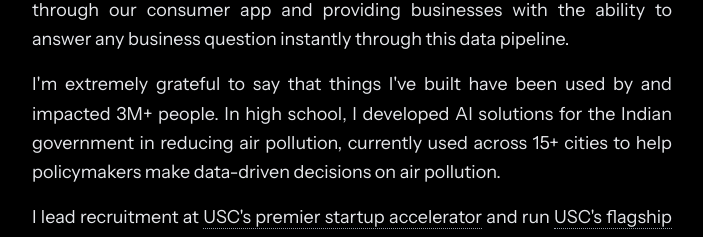
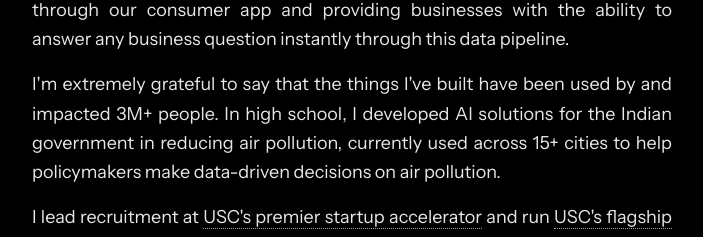
Before and after one commit to shubhayan935/portfolio, a Next.js app: page / in a window 1280 px wide. Shown: the part 220-457 px from the top of the page, without its empty margins (288-991 px from the left). Built offline with nearby package versions, Linux system fonts and the light colour scheme.

Commit message:
update phrasing

```diff
--- a/components/Banner.tsx
+++ b/components/Banner.tsx
@@ -27,7 +27,7 @@ export default function Banner() {
         </p>
 
         <p className="leading-relaxed">
-          I'm extremely grateful to say that things I've built have been used by and impacted 3M+ people.
+          I'm extremely grateful to say that the things I've built have been used by and impacted 3M+ people.
           In high school, I developed AI solutions for the Indian government in reducing air pollution,
           currently used across 15+ cities to help policymakers make data-driven decisions on air pollution.
         </p>
```
